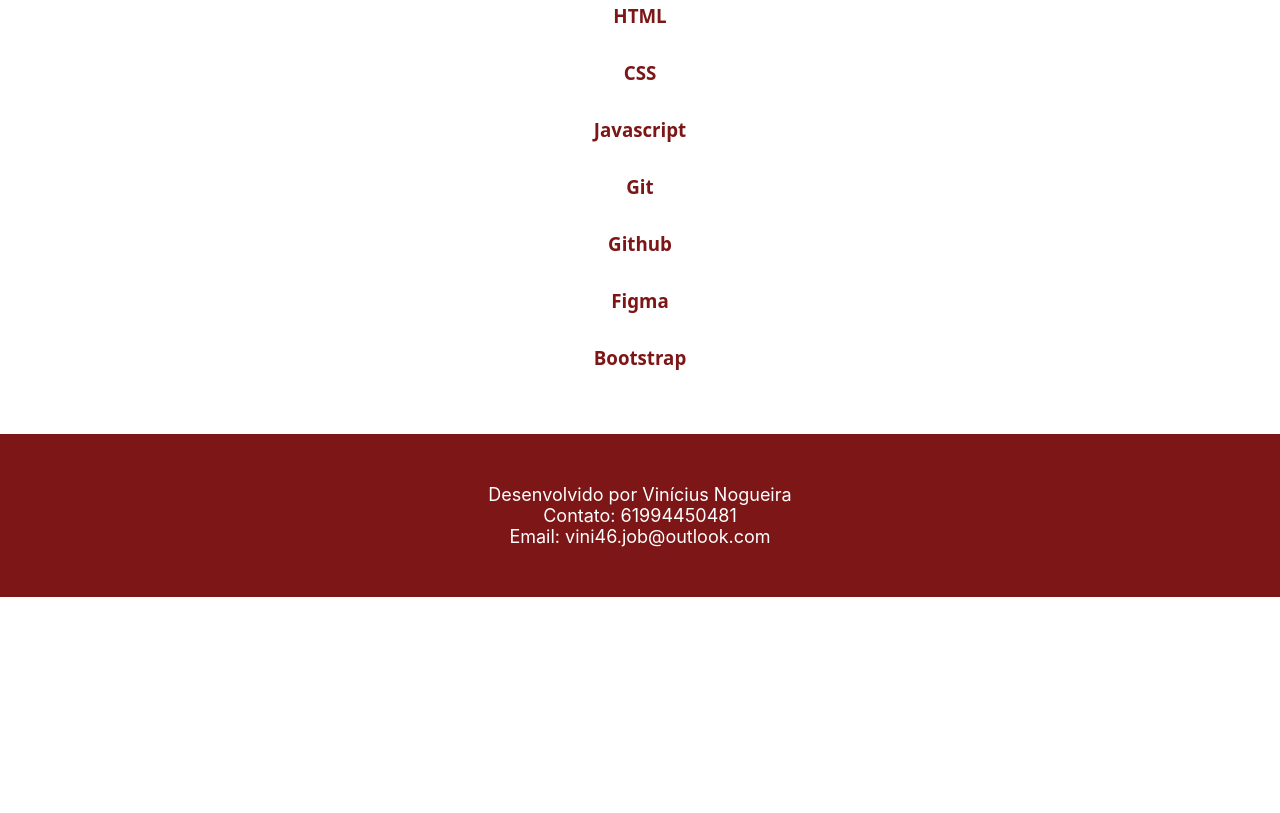
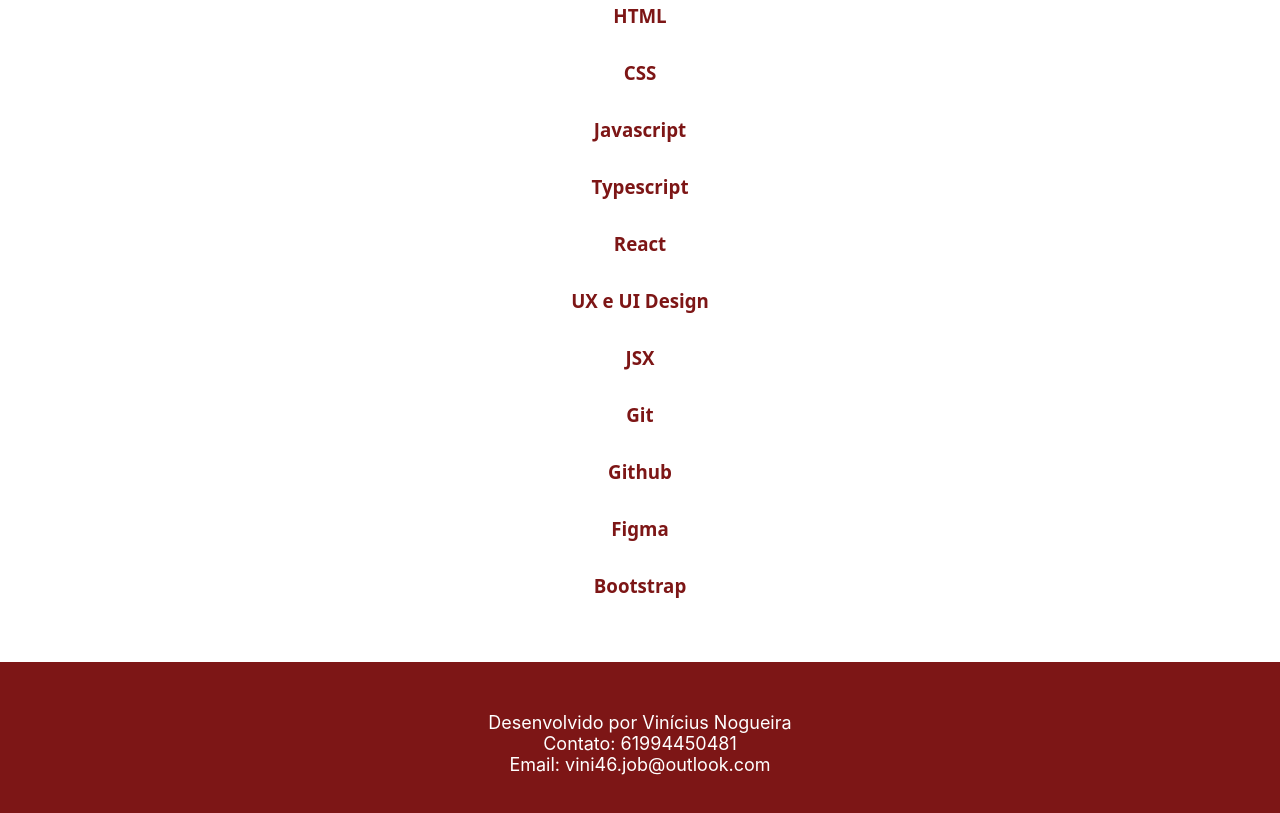
Before and after one commit to vinidevit/Portifolio, a plain HTML site: page index.html in a window 1280 px wide. Shown: the part 1826-2639 px from the top of the page. Before the commit the page ends 2423 px from the top, so only its background shows below. Drawn offline with Linux system fonts and the light colour scheme.

Commit message:
Update index.html

```diff
--- a/index.html
+++ b/index.html
@@ -75,6 +75,10 @@
                 <h3>HTML</h3>
                 <h3>CSS</h3>
                 <h3>Javascript</h3>
+                <h3>Typescript</h3>
+                <h3>React</h3>
+                <h3>UX e UI Design</h3>
+                <h3>JSX</h3>
                 <h3>Git</h3>
                 <h3>Github</h3>
                 <h3>Figma</h3>
```
